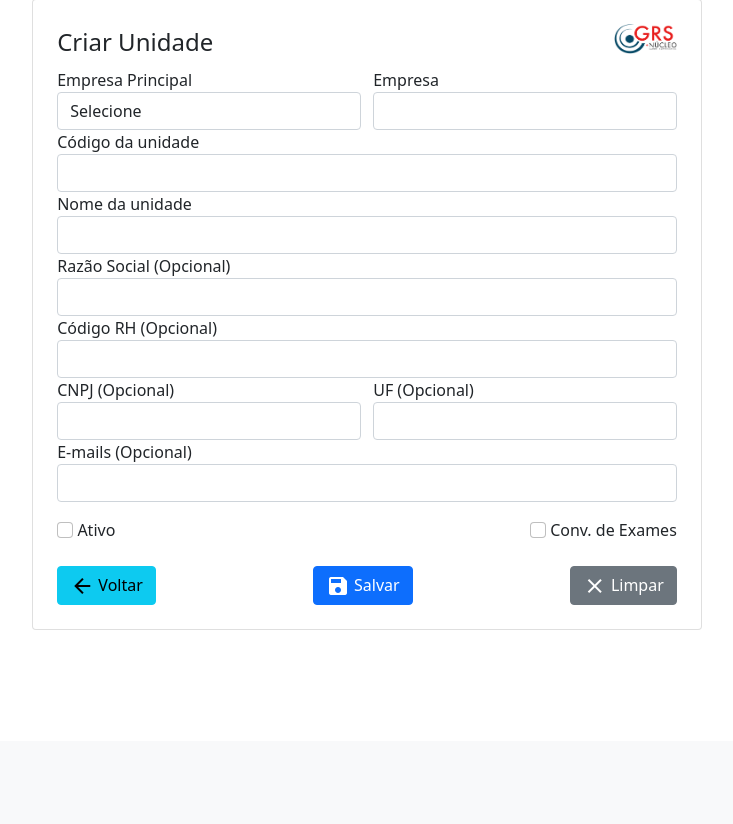
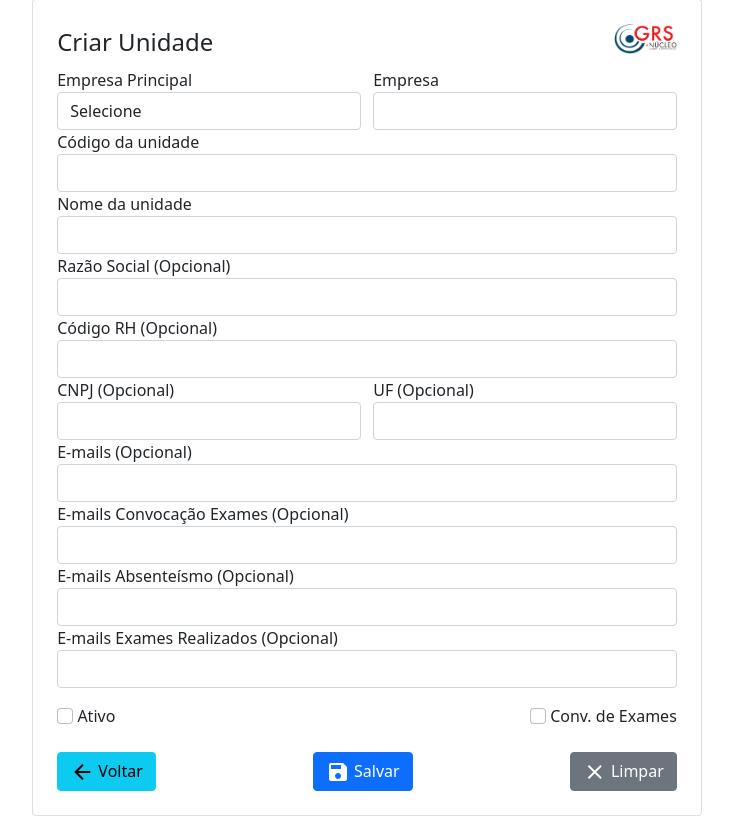
Before and after one commit to programadorGRS/GRS_Manager, a Flask app: page /unidades/criar in a window 1280 px wide. Shown: the part 59-883 px from the top of the page, without its empty margins (273-1006 px from the left). Before the commit the page ends 689 px from the top, so only its background shows below. Run offline with Flask 2, Linux system fonts and the light colour scheme; a user stored in the database is signed in; tables that the repository leaves empty hold one stand-in row (values such as "Sample post"); lists and menus that the app fills with data are empty; parts of the project's set-up code (start-up, migrations or seed data) failed here and were passed over; some libraries are stand-ins or nearby versions.

Commit message:
added email fields in routes Unidade
- adicionados novos campos de email nas routes de criar e editar empresas base GRS

- validate_emails herdado do FormCriarEmpresa

```diff
--- a/manager/forms.py
+++ b/manager/forms.py
@@ -108,6 +108,9 @@ class FormCriarUnidade(FlaskForm):
     cnpj = StringField('CNPJ (Opcional)', validators=[Length(0, 100), Optional()])
     uf = StringField('UF (Opcional)', validators=[Length(0, 4), Optional()])
     emails = StringField('E-mails (Opcional)', validators=[Length(0, 500), Optional()])
+    emails_conv_exames = StringField('E-mails Convocação Exames (Opcional)', validators=[Length(0, 500)])
+    emails_absenteismo = StringField('E-mails Absenteísmo (Opcional)', validators=[Length(0, 500)])
+    emails_exames_realizados = StringField('E-mails Exames Realizados (Opcional)', validators=[Length(0, 500)])
     ativo = BooleanField('Ativo')
     conv_exames = BooleanField('Conv. de Exames')
 
--- a/manager/routes_soc.py
+++ b/manager/routes_soc.py
@@ -965,6 +965,9 @@ def criar_unidade():
             cnpj=form.cnpj.data,
             uf=form.uf.data,
             emails=form.emails.data,
+            conv_exames_emails=form.emails_conv_exames.data,
+            absenteismo_emails=form.emails_absenteismo.data,
+            exames_realizados_emails=form.emails_exames_realizados.data,
             ativo=form.ativo.data,
             conv_exames=form.conv_exames.data,
             data_inclusao=dt.datetime.now(tz=timezone('America/Sao_Paulo')),
@@ -994,7 +997,7 @@ def criar_unidade():
 @app.route('/unidades/editar', methods=['GET', 'POST'])
 @login_required
 def editar_unidade():
-    unidade = Unidade.query.get(request.args.get(key='id_unidade', type=int))
+    unidade: Unidade = Unidade.query.get(request.args.get(key='id_unidade', type=int))
 
     form = FormEditarUnidade(
         cod_empresa_principal=unidade.cod_empresa_principal,
@@ -1006,6 +1009,9 @@ def editar_unidade():
         cnpj=unidade.cnpj,
         uf=unidade.uf,
         emails=unidade.emails,
+        emails_conv_exames = unidade.conv_exames_emails,
+        emails_absenteismo = unidade.absenteismo_emails,
+        emails_exames_realizados = unidade.exames_realizados_emails,
         ativo=unidade.ativo,
         conv_exames=unidade.conv_exames,
         data_inclusao=unidade.data_inclusao,
@@ -1037,6 +1043,9 @@ def editar_unidade():
         unidade.nome_unidade = form.nome_unidade.data
         unidade.ativo = form.ativo.data
         unidade.emails = form.emails.data
+        unidade.conv_exames_emails = form.emails_conv_exames.data
+        unidade.absenteismo_emails = form.emails_absenteismo.data
+        unidade.exames_realizados_emails = form.emails_exames_realizados.data
         unidade.conv_exames = form.conv_exames.data
 
         unidade.cod_rh = form.cod_rh.data
--- a/manager/templates/unidade/unidade_criar.html
+++ b/manager/templates/unidade/unidade_criar.html
@@ -141,6 +141,49 @@
                     {{ form.emails(class="form-control editavel") }}
                     {% endif %}
                 </div>
+
+                <div class="form-group">
+                    {{ form.emails_conv_exames.label(class="form-control-label") }}
+                    {% if form.emails_conv_exames.errors %}
+                    {{ form.emails_conv_exames(class="form-control is-invalid editavel") }}
+                    <div class="invalid-feedback">
+                        {% for erro in form.emails_conv_exames.errors %}
+                        {{ erro }}
+                        {% endfor %}
+                    </div>
+                    {% else %}
+                    {{ form.emails_conv_exames(class="form-control editavel") }}
+                    {% endif %}
+                </div>
+
+                <div class="form-group">
+                    {{ form.emails_absenteismo.label(class="form-control-label") }}
+                    {% if form.emails_absenteismo.errors %}
+                    {{ form.emails_absenteismo(class="form-control is-invalid editavel") }}
+                    <div class="invalid-feedback">
+                        {% for erro in form.emails_absenteismo.errors %}
+                        {{ erro }}
+                        {% endfor %}
+                    </div>
+                    {% else %}
+                    {{ form.emails_absenteismo(class="form-control editavel") }}
+                    {% endif %}
+                </div>
+
+                <div class="form-group">
+                    {{ form.emails_exames_realizados.label(class="form-control-label") }}
+                    {% if form.emails_exames_realizados.errors %}
+                    {{ form.emails_exames_realizados(class="form-control is-invalid editavel") }}
+                    <div class="invalid-feedback">
+                        {% for erro in form.emails_exames_realizados.errors %}
+                        {{ erro }}
+                        {% endfor %}
+                    </div>
+                    {% else %}
+                    {{ form.emails_exames_realizados(class="form-control editavel") }}
+                    {% endif %}
+                </div>
+
                 <!-- atv, conv exames -->
                 <div class="d-flex justify-content-between my-3">
                     <div>
```
Also changed, not shown: manager/templates/unidade/unidade_editar.html (+43 -0 lines).
